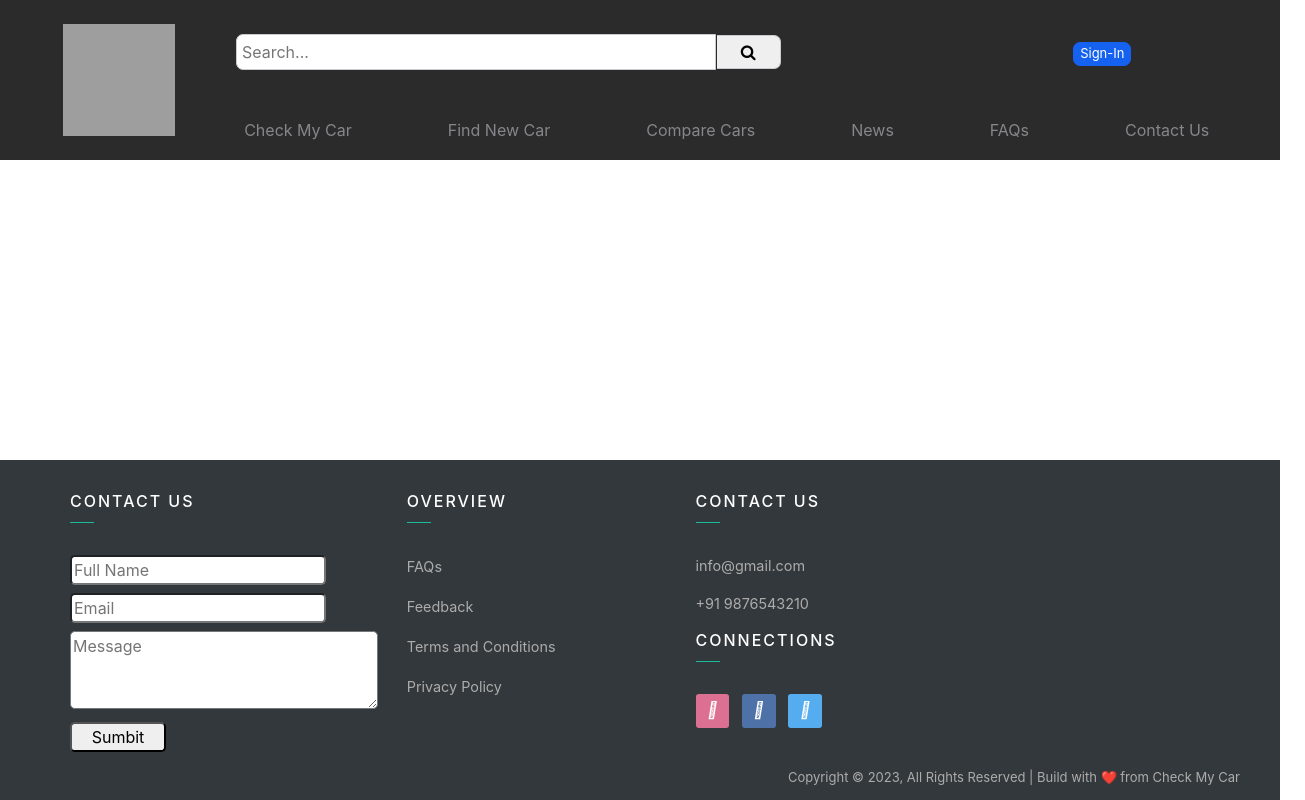
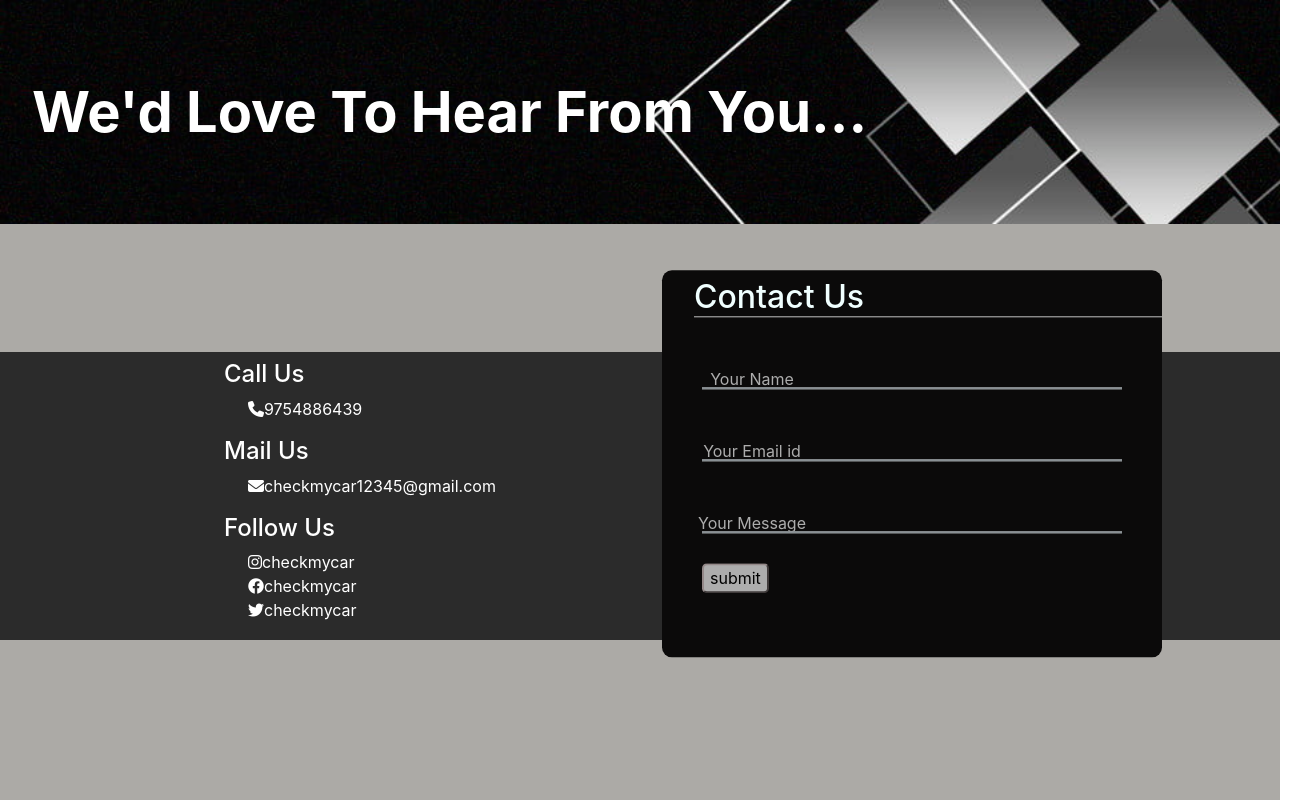
Before and after one commit to aradhya-tiwari/CheckMyCar, a SvelteKit app: page /about in a window 1280 px wide. Shown: the whole page, 1305 px wide, since content can reach past the window. Built offline with nearby package versions, Linux system fonts and the light colour scheme; grey boxes are pictures that could not be loaded.

Commit message:
component xyz and search added

```diff
--- a/src/app.html
+++ b/src/app.html
@@ -8,7 +8,9 @@
 		<link href="//maxcdn.bootstrapcdn.com/bootstrap/4.1.1/css/bootstrap.min.css" rel="stylesheet"
 			id="bootstrap-css">
 		<link rel="stylesheet" href="https://cdnjs.cloudflare.com/ajax/libs/font-awesome/4.7.0/css/font-awesome.min.css">
-
+        <link rel="stylesheet" href="https://cdnjs.cloudflare.com/ajax/libs/font-awesome/6.4.0/css/all.min.css"
+     integrity="sha512-iecdLmaskl7CVkqkXNQ/ZH/XLlvWZOJyj7Yy7tcenmpD1ypASozpmT/E0iPtmFIB46ZmdtAc9eNBvH0H/ZpiBw==" crossorigin="anonymous"
+     referrerpolicy="no-referrer" />
 	</head>
 	<body data-sveltekit-preload-data="hover">
 		<div style="display: contents">%sveltekit.body%</div>
--- a/src/lib/components/Footer.svelte
+++ b/src/lib/components/Footer.svelte
@@ -94,8 +94,7 @@
         background-color: #33383c;
         padding: 2rem 0 0.8rem;
         width: 100%;
-        position: absolute;
-        bottom: 0;
+
     }
     .footer-heading {
         letter-spacing: 0.125rem;
--- /dev/null
+++ b/src/lib/components/Search.svelte
@@ -0,0 +1,52 @@
+
+<style>
+ .container1{
+        background-color: black;
+        height: 20rem;
+     }
+ .innerBoxes{
+        color: 2B2B2B;
+        display:flex;
+        gap:100px;
+     }
+
+     .innerBoxes>*{
+        width: 12rem;
+        height: 12rem;
+        background-color: rgb(73, 69, 69);
+        display: inline-block;
+        border-radius: 20px;
+        margin-top: 93px;
+        text-align: center;
+        padding: 20px;
+        margin-left: 6rem;
+        position: relative;
+        top: -1.5rem
+     }
+     h4{
+      font-size: 2rem;
+        margin-top:1rem;
+        color:white;
+     }
+   @media(max-width:768px)
+   {   .container1{
+      height: 100%;
+   }
+      .innerBoxes{
+         flex-direction: column;
+         height: 100%;
+            }
+   }
+</style>
+
+
+
+
+<section class="container1">
+   <div class="innerBoxes">
+      <div><h4>Search Car By Brand</h4></div>
+      <div><h4>Search Car By Budget</h4></div>
+      <div><h4>Search Car By Fuel Type</h4></div>
+      <div><h4>Most Selling Cars</h4></div>
+    </div>
+</section>
--- /dev/null
+++ b/src/lib/components/Xyz.svelte
@@ -0,0 +1,177 @@
+
+    <style>
+    .box{
+        background-color: rgb(172, 170, 166);
+        height: 100vh;
+    }
+    .size{
+        width: 100%;
+        height: 14rem;
+    }
+    .head{
+        background-image: url(../../img/about_bg2.jpg);
+        background-repeat:no-repeat;
+        background-size: cover;
+        display: flex;
+        align-items: center;
+    }
+    .Details{
+
+        position: relative;
+        height: 18rem;
+        top: 8rem;
+        background-color:rgb(43,43,43);
+    }
+    .title1{
+        font-size: 3.5rem;
+        font-weight: bold;
+        color: white;
+        padding-left: 2rem;
+        flex-direction: column;
+    }
+    ul{
+        list-style: none;
+        padding-top: 0%;
+    }
+    .con{
+        padding-left: 14rem;
+        color: white;
+        font-weight: bold;
+        font-size: 1.25rem;
+        padding-top: 0.5rem;
+
+    }
+    .content{
+
+    color: white;
+    padding-left: 15rem;
+    margin-bottom: -0.5rem;
+    margin-left: -2rem;
+    }
+    .response{
+       position: absolute;
+       background-color: rgb(11,10,10);
+       z-index: 1;
+       top:50%;
+       left:50%;
+       transform:translate(-50%,-50%);
+       width: 500px;
+       border-radius: 10px;
+       margin-left: 17rem;
+       margin-top: -2rem;
+    }
+    .response h1{
+        font-size: 2rem;
+        margin-left: 2rem;
+        margin-top: 0.5rem;
+        border-bottom:1px solid silver;
+        color: azure;
+    }
+    .response form{
+        padding: 0 40px;
+        box-sizing: border-box;
+    }
+    form .txt_field{
+        position: relative;
+        border-bottom: 2px solid #adadad;
+        margin:30px 0;
+    }
+    .txt_field input{
+        width: 100%;
+        padding:0 5px;
+        height: 40px;
+        font-size:16px;
+        border: none;
+        background:none;
+        outline:none;
+        color: azure;
+    }
+    .txt_field label{
+        position: absolute;
+        top:50%;
+        left:50px;
+        color:#adadad;
+        transform:translate(-50%);
+        font-size: 16px;
+        pointer-event:none;
+        transition:.5s;
+    }
+    .txt_field span::before{
+        content: '';
+        position: absolute;
+        top:40px;
+        left:0;
+        width:100%;
+        height: 2px;
+        background:#899094;
+        transition: .5s;
+    }
+    .txt_field input:focus~label,
+    .txt_field input:valid~label{
+        top:-5px;
+        color:#2691d9;
+    }
+    .txt_field input:focus~span::before,
+    .txt_field input:valid~span::before{
+       width:100%;
+       background:#2691d9;
+    }
+    input[type="submit"]
+    {
+        border-radius: 5px;
+        margin-bottom: 4rem;
+        background-color:#adadad;
+        border-color: #948989;
+    }
+    input[type="submit"]:hover{
+        background-color: #2691d9;
+        border-color:rgb(47, 41, 37);
+    }
+</style>
+
+
+
+
+<div class="box">
+    <div class="head size">
+        <div class="title1">We'd Love To Hear From You...</div>
+    </div>
+    <div class="Details size">
+        <div class="con"><h4>Call Us</h4></div>
+            <div class="content"><ul>
+                <li><i class="fa-solid fa-phone"></i>9754886439</li>
+            </ul></div>
+
+        <div class="con"><h4>Mail Us</h4></div>
+           <div class="content"><ul>
+                <li><i class="fa-solid fa-envelope"></i>checkmycar12345@gmail.com</li>
+            </ul></div>
+        <div class="con"><h4>Follow Us</h4></div>
+         <div class="content"><ul>
+                <li><i class="fa-brands fa-instagram"></i>checkmycar</li>
+                <li><i class="fa-brands fa-facebook"></i>checkmycar</li>
+                <li><i class="fa-brands fa-twitter"></i>checkmycar</li>
+            </ul></div>
+        <div class="response">
+            <h1>Contact Us</h1>
+            <form method="get">
+                <div class="txt_field">
+                    <input type="text" required>
+                    <label>Your Name</label>
+                    <span></span>
+                </div>
+                <div class="txt_field">
+                    <input type="text" required>
+                    <label>Your Email id</label>
+                    <span></span>
+                </div>
+                <div class="txt_field txt">
+                    <input type="text" required>
+                    <label>Your Message</label>
+                    <span></span>
+                </div>
+                <input type="submit" value="submit">
+            </form>
+        </div>
+    </div>
+</div>
--- a/src/routes/+layout.svelte
+++ b/src/routes/+layout.svelte
@@ -1,8 +1,13 @@
 <script>
     import Header from "../lib/components/Header.svelte";
+    import Search from "../lib/components/Search.svelte";
+    import Xyz from "../lib/components/Xyz.svelte";
     import Footer from "../lib/components/Footer.svelte";
+
 </script>
 
-<Header />
-<slot />
-<Footer />
+<!--<Header />
+<Search />-->
+<Xyz />
+<!--<slot />
+<Footer />-->
```
Also changed, not shown: src/img/about_bg.jpg (added), src/img/about_bg2.jpg (added).
